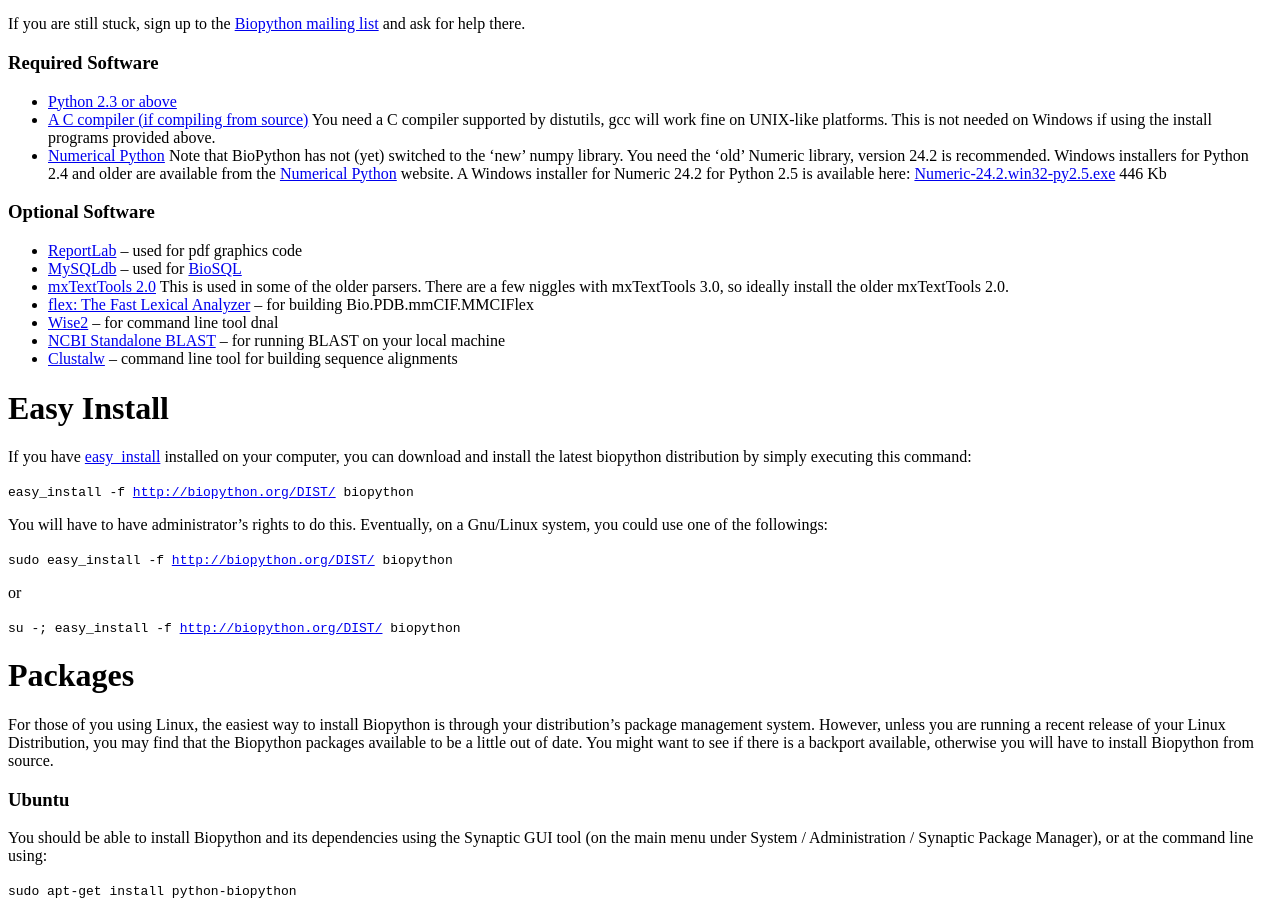
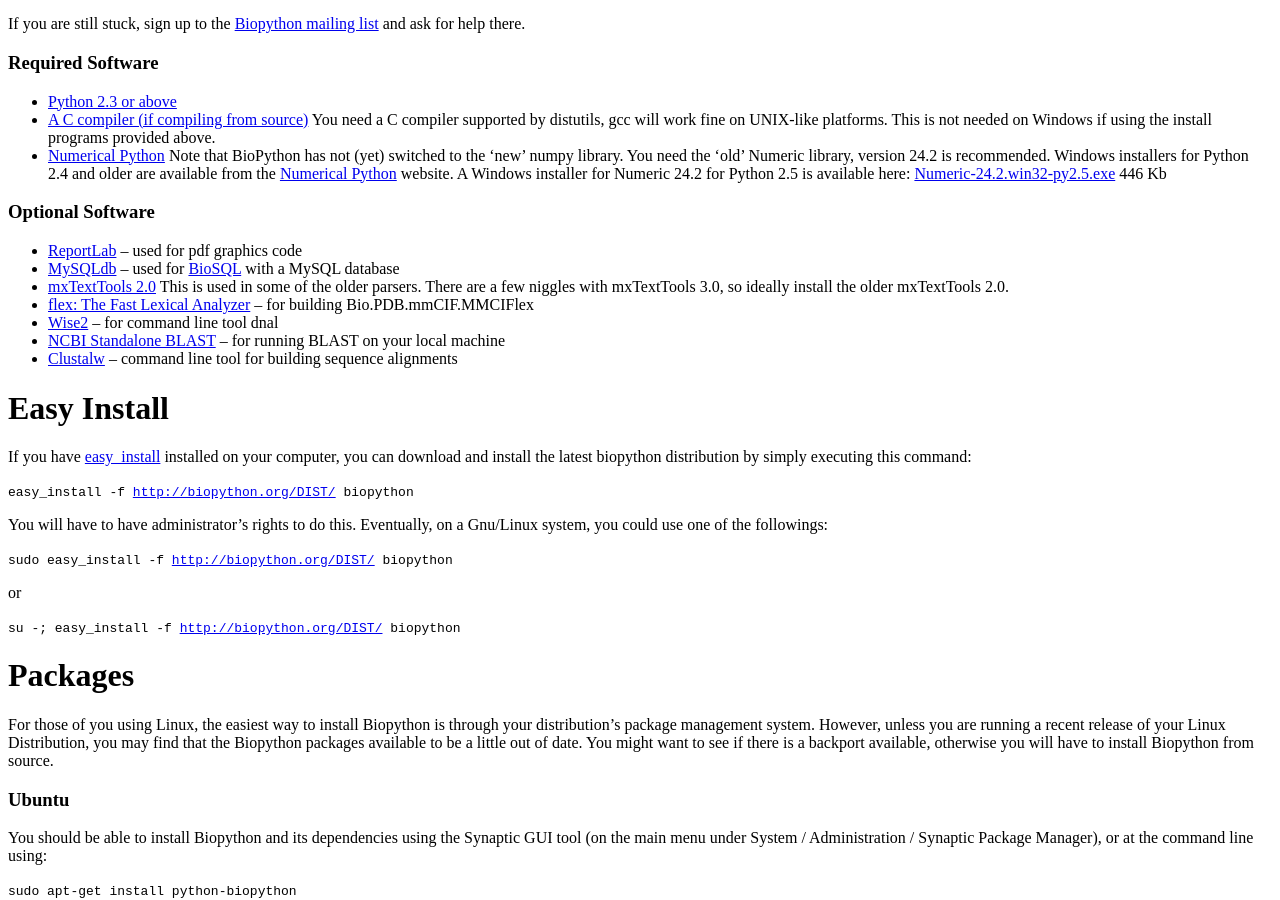
Before and after one commit to biopython/biopython.github.io, a Jekyll site: the page built from wiki/Download.md, in a window 1280 px wide and 900 px high, scrolled down 572 px. Built offline with Jekyll 4.4.1, drawn with Linux system fonts in a browser that asks for light colours.

Commit message:
/* Optional Software */

```diff
--- a/wiki/Download.md
+++ b/wiki/Download.md
@@ -75,7 +75,7 @@ list](Mailing_lists "wikilink") and ask for help there.
 -   [ReportLab](http://www.reportlab.org/downloads.html) -- used for pdf
     graphics code
 -   [MySQLdb](http://sourceforge.net/projects/mysql-python) -- used for
-    [BioSQL](BioSQL "wikilink")
+    [BioSQL](BioSQL "wikilink") with a MySQL database
 -   [mxTextTools
     2.0](http://www.egenix.com/www2002/python/eGenix-mx-Extensions-v2.x.html/)
     This is used in some of the older parsers. There are a few niggles
```
Also changed, not shown: 1 other file.
